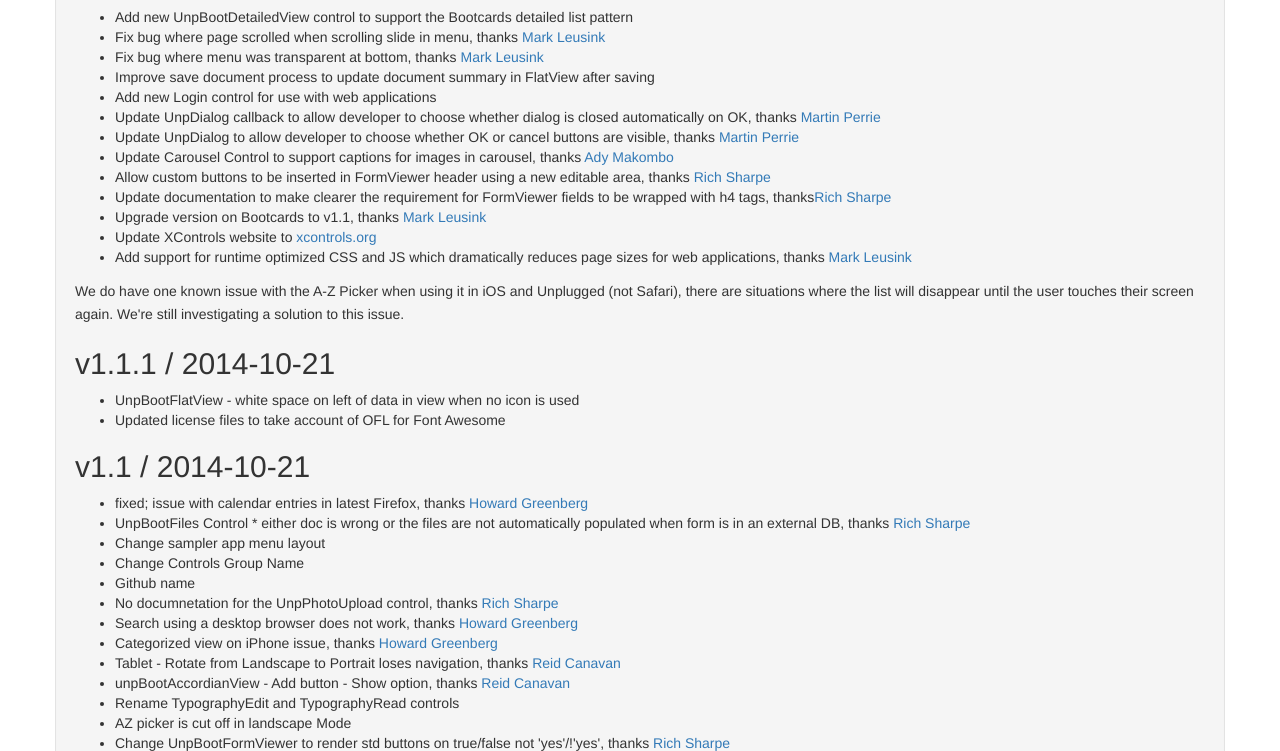
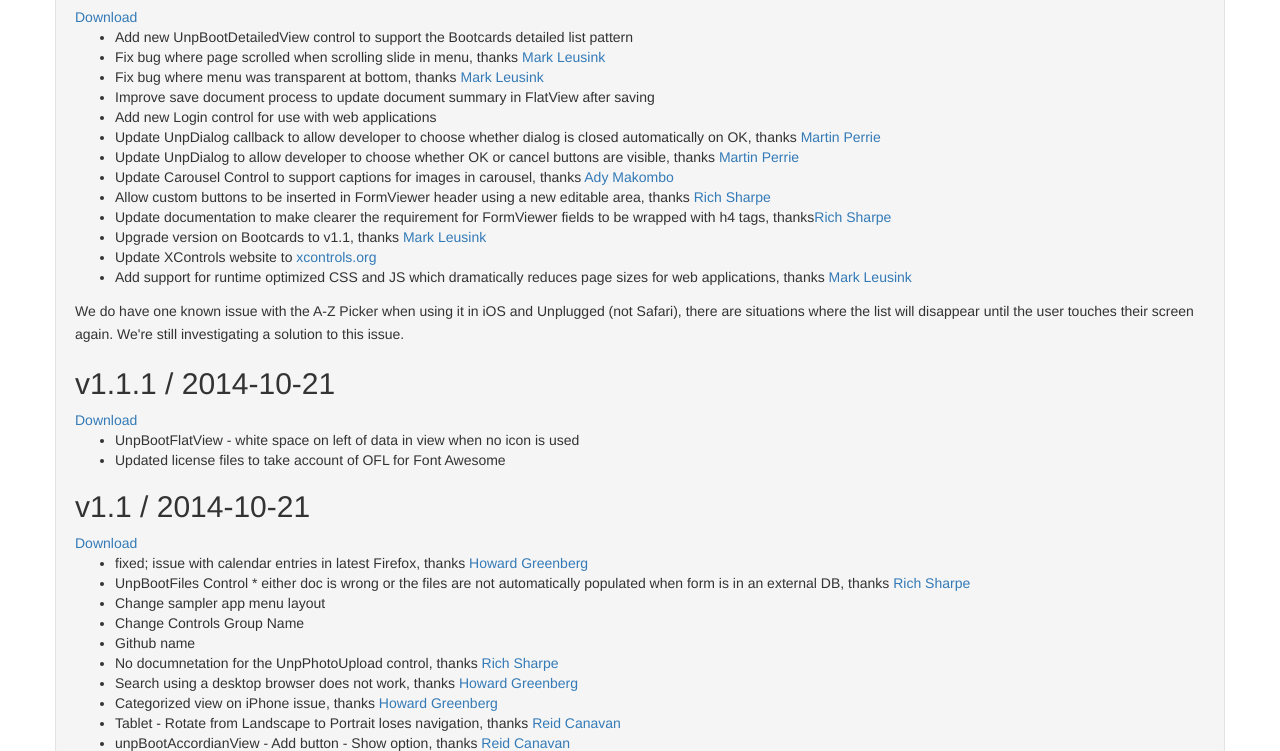
Before and after one commit to whitemx/xcontrols-domino, a website: page public/changes.html in a window 1280 px wide. Shown: the part 524-1275 px from the top of the page. Drawn offline with nearby package versions, Linux system fonts and the light colour scheme.

Commit message:
Update changes.html

```diff
--- a/public/changes.html
+++ b/public/changes.html
@@ -104,6 +104,7 @@
 <h2>
 v1.2.0 / 2014-11-17
 </h2>
+<a href="http://www.openntf.org/Projects%5Cpmt.nsf/downloadcounter?openagent&project=XControls&release=1.2b&unid=358F8EB9BBC8C1CF86257D9600293E53&attachment=XControls_1_2b.zip">Download</a>
 
 <ul class="task-list">
 <li>Add new UnpBootDetailedView control to support the Bootcards detailed list pattern</li>
@@ -136,6 +137,7 @@
 <h2>
 v1.1.1 / 2014-10-21
 </h2>
+<a href="http://www.openntf.org/Projects%5Cpmt.nsf/downloadcounter?openagent&project=XControls&release=1.1.1&unid=770B20C17ED6380A86257D7A003BBB86&attachment=XControls_1_1_1.zip">Download</a>
 <ul class="task-list">
 <li>UnpBootFlatView - white space on left of data in view when no icon is used</li>
 <li>Updated license files to take account of OFL for Font Awesome</li>
@@ -143,7 +145,7 @@
 
 <h2>
 v1.1 / 2014-10-21</h2>
-
+<a href="http://www.openntf.org/Projects%5Cpmt.nsf/downloadcounter?openagent&project=XControls&release=1.1&unid=43566608D1B0358B86257D780054B762&attachment=XControls_1_1.zip">Download</a>
 <ul class="task-list">
 <li>fixed; issue with calendar entries in latest Firefox, thanks <a href="https://github.com/howardtlcc">Howard Greenberg</a>
 </li>
```
